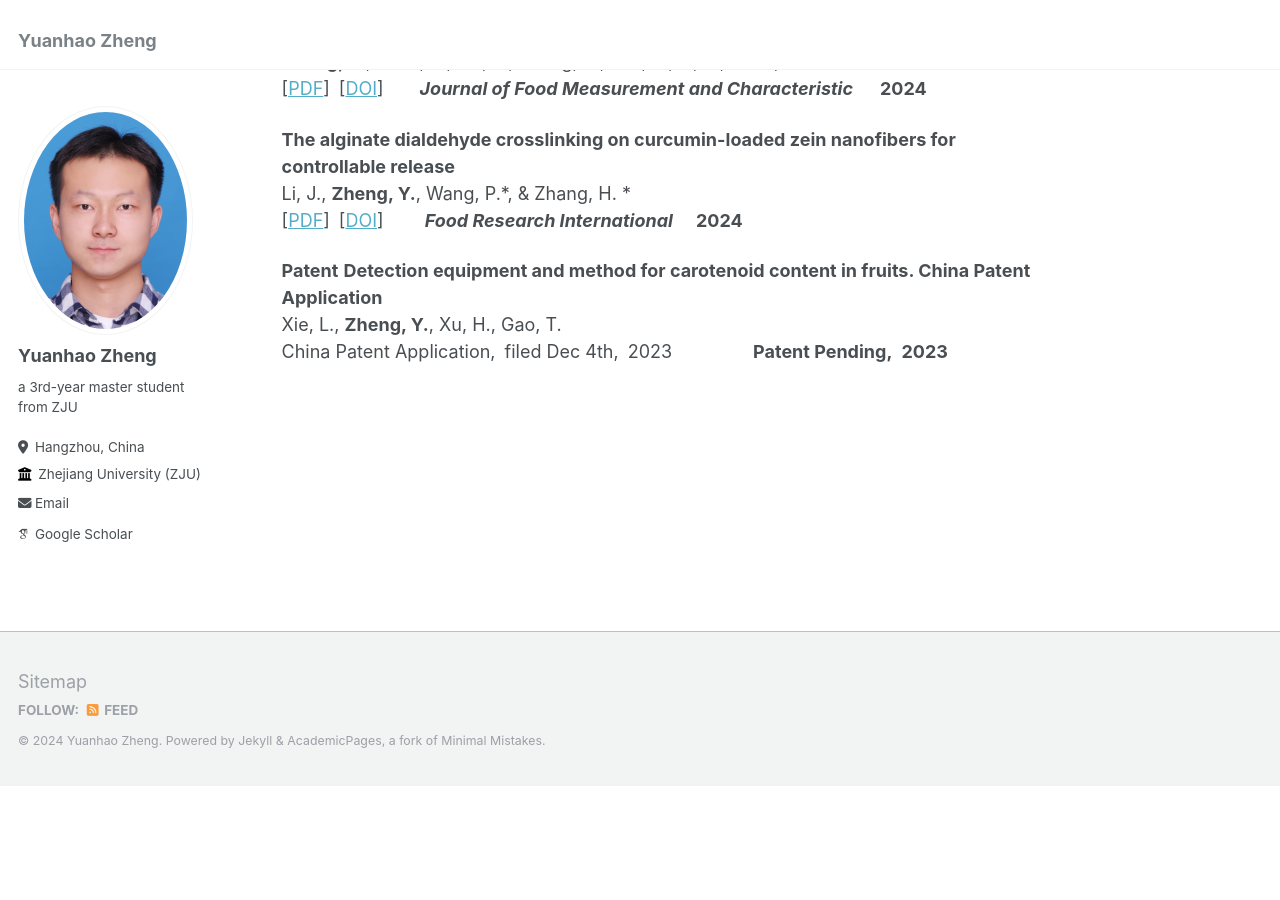
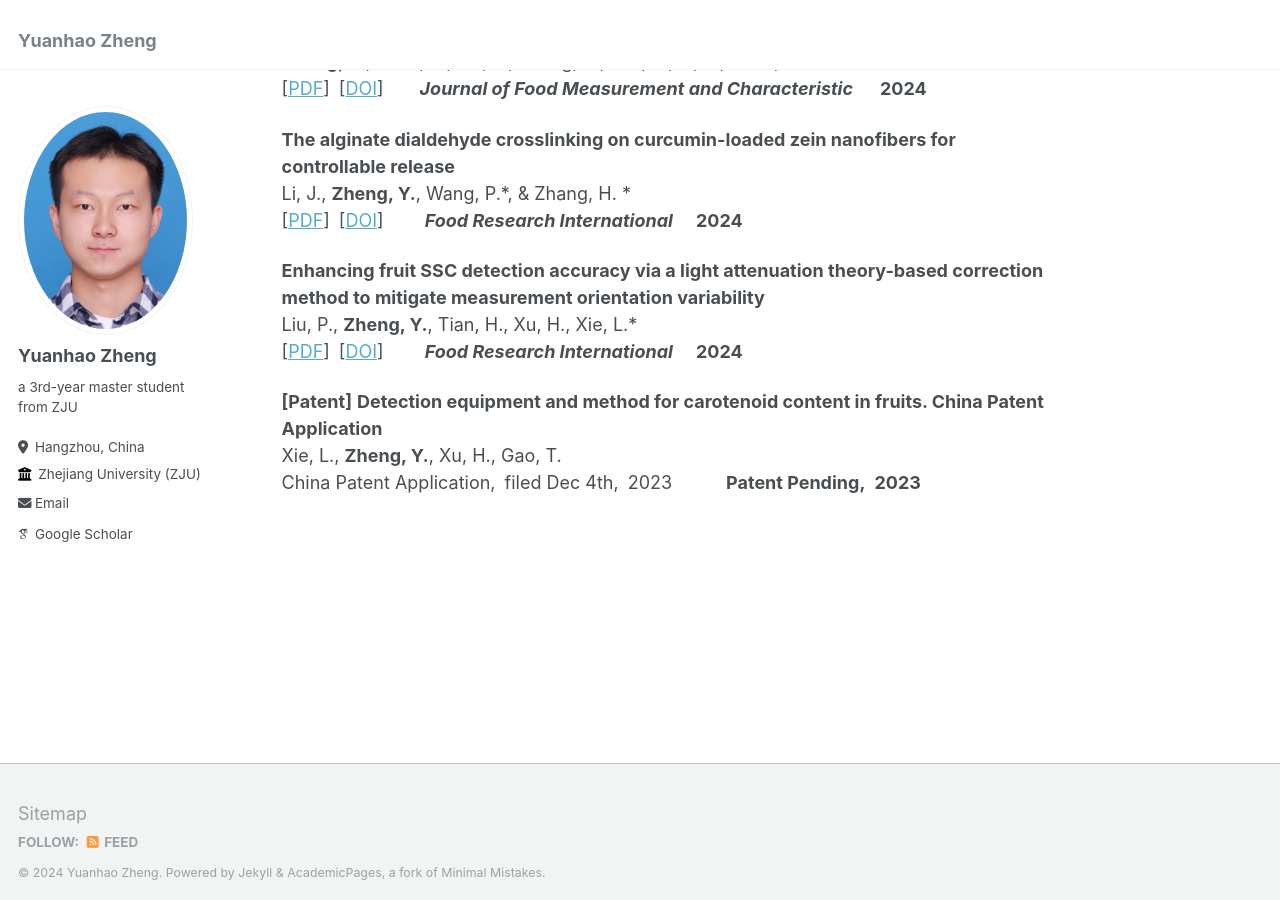
Before and after one commit to Zheng-Yuanhao/Zheng-Yuanhao.github.io, a Jekyll site: the page built from _pages/about.md, in a window 1280 px wide and 900 px high, scrolled down 1038 px. Built offline with Jekyll 4.4.1, drawn with Linux system fonts in a browser that asks for light colours; some web fonts are replaced; before the commit the page ends 1825 px from its top, so only the background shows below that.

Commit message:
Update about.md

```diff
--- a/_pages/about.md
+++ b/_pages/about.md
@@ -49,7 +49,11 @@ Publications and Manuscripts
 Li, J., **Zheng, Y.**, Wang, P.*, & Zhang, H. *  <br>
 [[PDF](../files/The%20alginate%20dialdehyde%20crosslinking%20on%20curcumin-loaded%20zein%20nanofibers%20for%20controllable%20release.pdf)]&ensp;[[DOI](https://doi.org/10.1016/j.foodres.2024.113944)]&ensp;&ensp;&ensp;&ensp; _**Food Research International**_ &ensp;&ensp;**2024**
 
+**Enhancing fruit SSC detection accuracy via a light attenuation theory-based correction method to mitigate measurement orientation variability**<br>
+Liu, P., **Zheng, Y.**, Tian, H., Xu, H., Xie, L.*<br>
+[[PDF](../files/The%20alginate%20dialdehyde%20crosslinking%20on%20curcumin-loaded%20zein%20nanofibers%20for%20controllable%20release.pdf)]&ensp;[[DOI](https://doi.org/10.1016/j.foodres.2024.115024)]&ensp;&ensp;&ensp;&ensp; _**Food Research International**_ &ensp;&ensp;**2024**
 
-**Patent** **Detection equipment and method for carotenoid content in fruits. China Patent Application**<br>
+
+**[Patent]** **Detection equipment and method for carotenoid content in fruits. China Patent Application**<br>
  Xie, L., **Zheng, Y.**, Xu, H., Gao, T.<br>
-China Patent Application,&ensp;filed Dec 4th,&ensp;2023&ensp;&ensp;&ensp;&ensp;&ensp;&ensp;&ensp;&ensp;&ensp;**Patent Pending,&ensp;2023**
+China Patent Application,&ensp;filed Dec 4th,&ensp;2023&ensp;&ensp;&ensp;&ensp;&ensp;&ensp;**Patent Pending,&ensp;2023**
```
